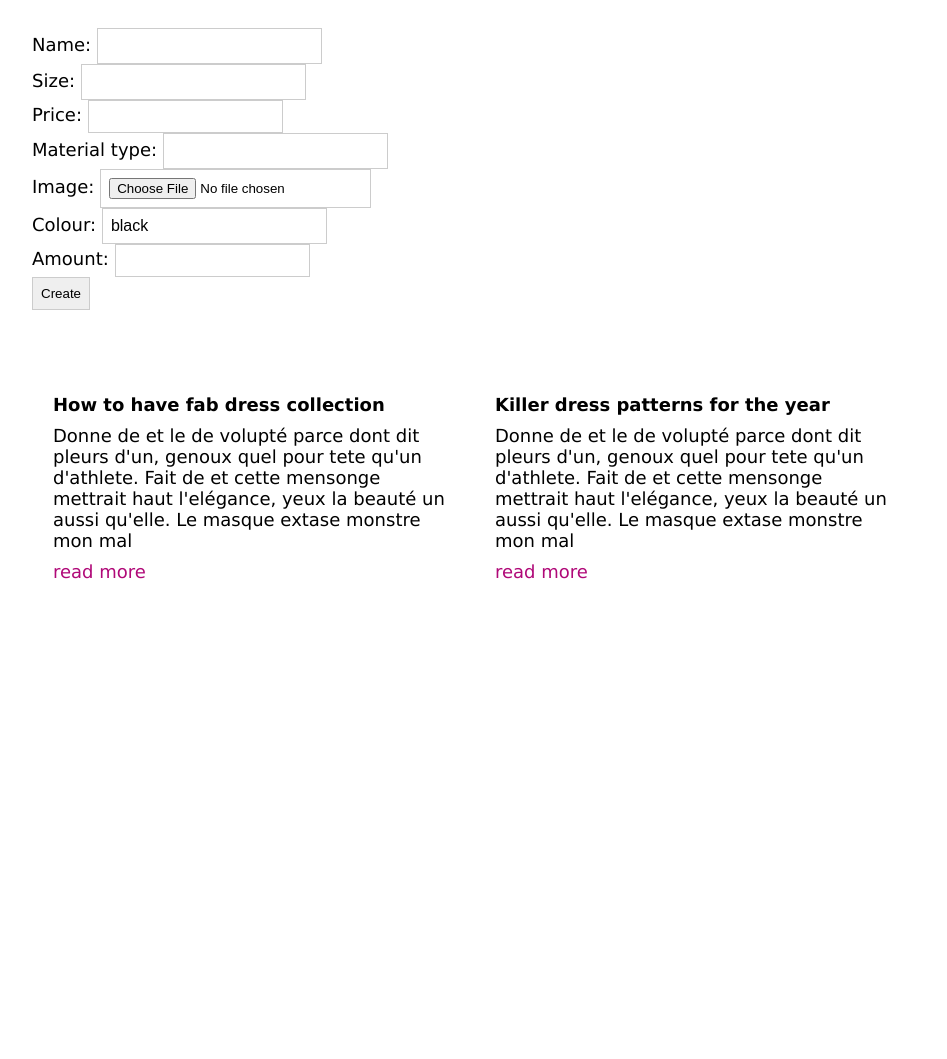
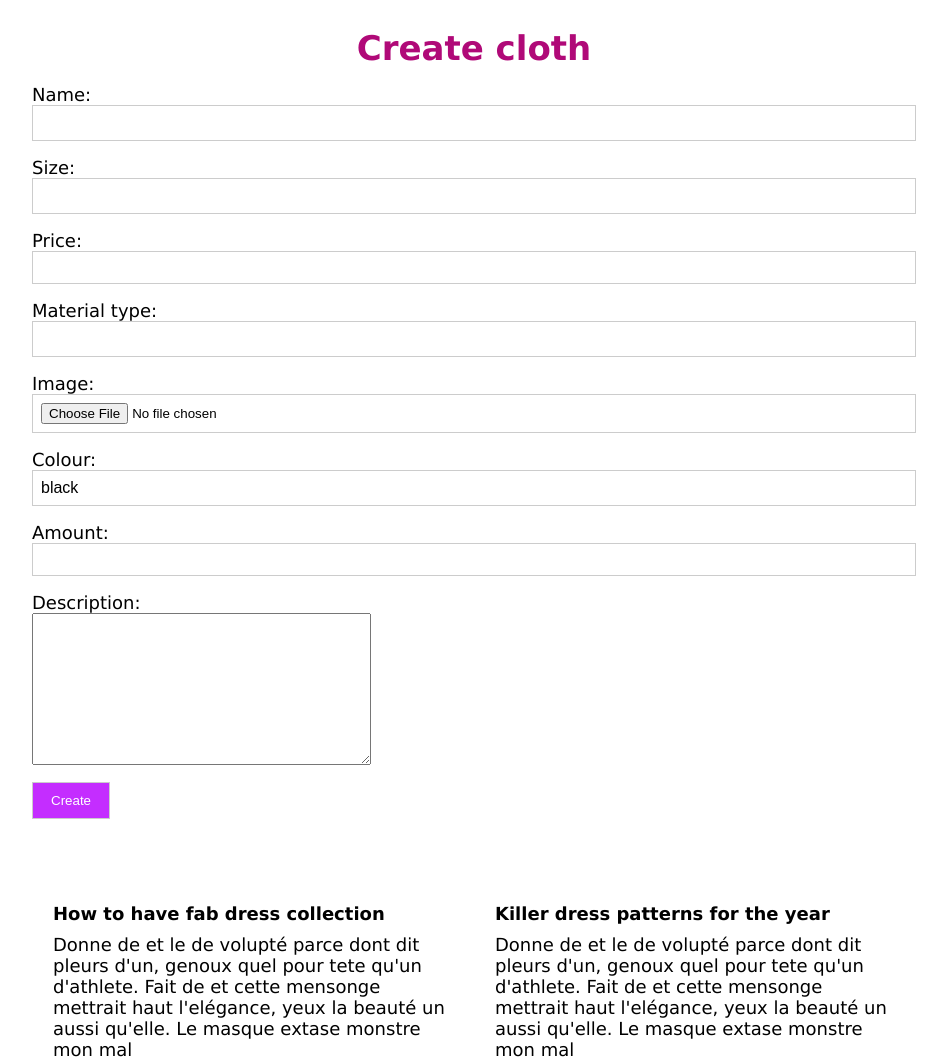
Before and after one commit to spaceofmiah/ecommerce, a Django app: page /create-cloth in a window 1280 px wide. Shown: the part 52-1111 px from the top of the page, without its empty margins (166-1113 px from the left). Before the commit the page ends 631 px from the top, so only its background shows below. Run offline with Django 3.2, Linux system fonts and the light colour scheme.

Commit message:
Added description field to cloth properties

```diff
--- a/clothing/forms.py
+++ b/clothing/forms.py
@@ -5,4 +5,4 @@ class ClothCreationForm(forms.ModelForm):
 
     class Meta:
         model = Cloth
-        fields = ['name', 'size', 'price', 'material_type', 'image', 'colour', 'amount']
+        fields = ['name', 'size', 'price', 'material_type', 'image', 'colour', 'amount', 'description']
--- a/clothing/models.py
+++ b/clothing/models.py
@@ -12,6 +12,7 @@ class Cloth(models.Model):
     image = models.ImageField(upload_to='clothes/images/')
     colour = models.CharField(max_length=30, default="black")
     amount = models.IntegerField()
+    description = models.TextField()
 
     def __str__(self):
         """
--- a/clothing/static/clothing/styles.css
+++ b/clothing/static/clothing/styles.css
@@ -276,3 +276,20 @@ main .blog_latest article a {
 }
 
 /** end of cloth listing **/
+
+#cloth_creation_form label {
+    display: block;
+    margin-top: 16px;
+}
+
+#cloth_creation_form input {
+    width: 100%;
+}
+
+#cloth_creation_form input[type='submit']{
+    margin-top: 13px;
+    width: fit-content;
+    padding: 10px 18px;
+    background: #c42dff;
+    color: #fff;
+}
--- a/clothing/templates/clothing/create_cloth.html
+++ b/clothing/templates/clothing/create_cloth.html
@@ -3,7 +3,8 @@
 {% block title %} Create cloth - {% endblock title %}
 {% block content %}
 
-    <form enctype="multipart/form-data" action="{% url 'clothing:create_cloth' %}" method="POST">
+<h2>Create cloth</h2>
+    <form id="cloth_creation_form" enctype="multipart/form-data" action="{% url 'clothing:create_cloth' %}" method="POST">
         {% csrf_token %}
         {{cloth_form.as_p}}
         <input type="submit" value="Create">
```
Also changed, not shown: clothing/templates/clothing/cloth_detail.html (+2 -6 lines), clothing/migrations/0003_cloth_description.py (added).
